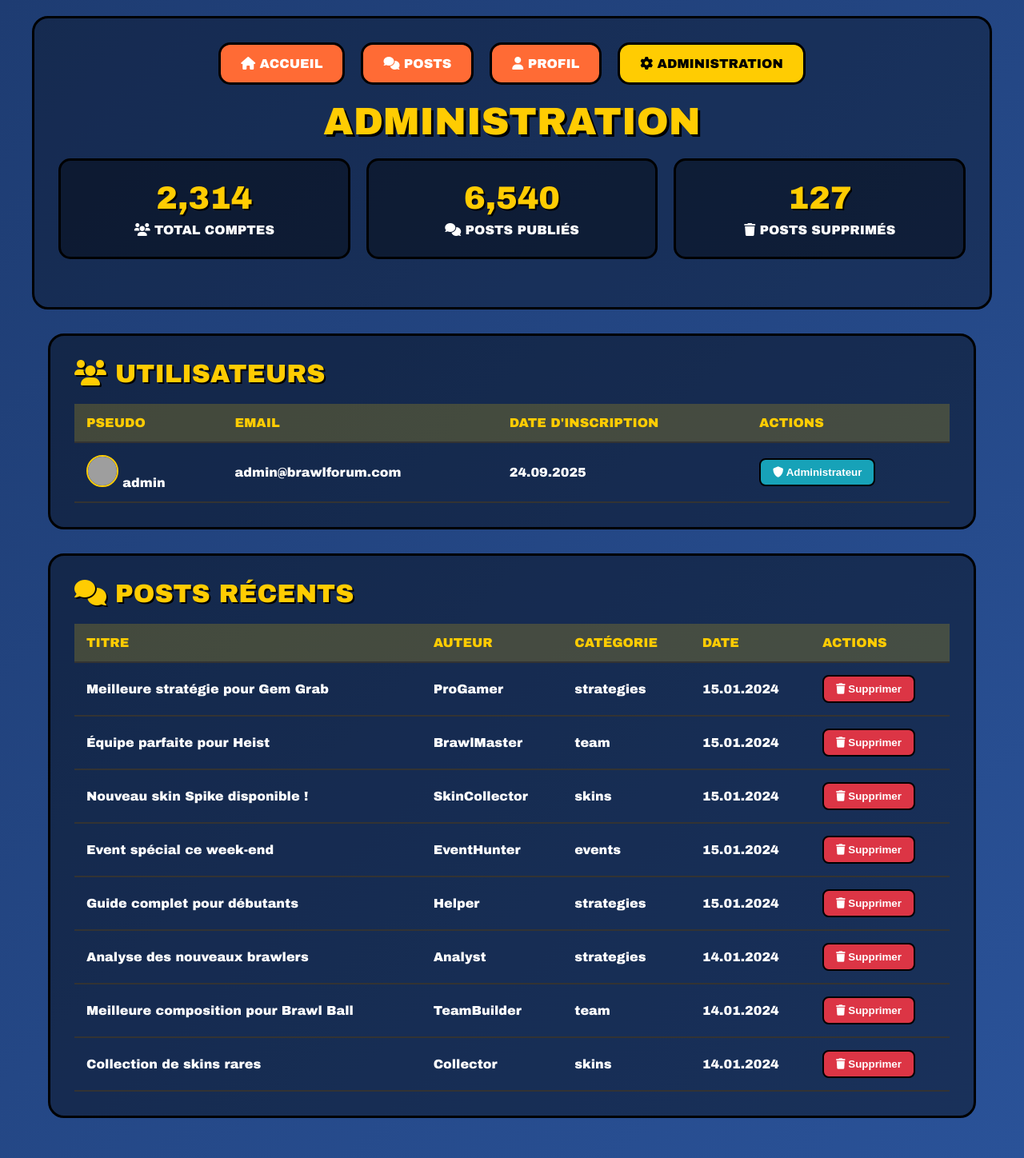
After one commit to Simon-LEPLAT/BrawlForum, a PHP site: page /admin.php in a window 1280 px wide. The commit adds this page. Shown: the whole page at 80% size. Run offline with PHP 8.4, Linux system fonts and the light colour scheme; a user stored in the database is signed in; data comes from the database, SQL or seed files in the repository; grey boxes are pictures that could not be loaded.

Commit message:
page admin + correction de tout

```diff
--- /dev/null
+++ b/admin.php
@@ -0,0 +1,424 @@
+<?php
+require_once 'config/database.php';
+
+// Vérifier si l'utilisateur est connecté
+requireLogin();
+
+// Vérifier si l'utilisateur est admin (pour l'instant, on vérifie si c'est l'utilisateur 'admin')
+$currentUser = $userManager->getCurrentUser();
+if ($currentUser['username'] !== 'admin') {
+    Utils::redirect('index.php');
+}
+
+$error = '';
+$success = '';
+
+// Gestion des actions d'administration
+if ($_SERVER['REQUEST_METHOD'] === 'POST') {
+    $action = $_POST['action'] ?? '';
+    $csrf_token = $_POST['csrf_token'] ?? '';
+
+    if (!Utils::verifyCSRFToken($csrf_token)) {
+        $error = 'Token de sécurité invalide.';
+    } else {
+        switch ($action) {
+            case 'delete_user':
+                $userId = (int)($_POST['user_id'] ?? 0);
+                if ($userId > 0 && $userId !== $currentUser['id']) {
+                    if ($userManager->deleteUser($userId)) {
+                        $success = 'Utilisateur supprimé avec succès.';
+                    } else {
+                        $error = 'Erreur lors de la suppression de l\'utilisateur.';
+                    }
+                } else {
+                    $error = 'Impossible de supprimer cet utilisateur.';
+                }
+                break;
+
+            case 'delete_post':
+                $postId = (int)($_POST['post_id'] ?? 0);
+                if ($postId > 0) {
+                    if ($postManager->deletePost($postId)) {
+                        $success = 'Post supprimé avec succès.';
+                    } else {
+                        $error = 'Erreur lors de la suppression du post.';
+                    }
+                }
+                break;
+        }
+    }
+}
+
+// Récupérer les statistiques
+$stats = [
+    'total_users' => 2314,
+    'total_posts' => 6540,
+    'deleted_posts' => 127
+];
+
+// Récupérer tous les utilisateurs
+$users = $userManager->getAllUsers();
+
+// Récupérer tous les posts
+$posts = $postManager->getAllPosts();
+
+$csrf_token = Utils::generateCSRFToken();
+?>
+<!DOCTYPE html>
+<html lang="fr">
+<head>
+    <meta charset="UTF-8">
+    <meta name="viewport" content="width=device-width, initial-scale=1.0">
+    <title>Brawl Forum - Administration</title>
+    <link rel="stylesheet" href="assets/css/style.css">
+    <link rel="stylesheet" href="https://cdnjs.cloudflare.com/ajax/libs/font-awesome/6.0.0/css/all.min.css">
+    <style>
+        .admin-page {
+            background: linear-gradient(135deg, #1e3c72 0%, #2a5298 100%);
+            min-height: 100vh;
+            padding: 20px 0;
+        }
+
+        .admin-header {
+            background: rgba(0,0,0,0.3);
+            border-radius: 20px;
+            padding: 30px;
+            margin: 0 auto 30px;
+            max-width: 1200px;
+            border: 3px solid #000;
+            text-align: center;
+        }
+
+        .admin-nav {
+            display: flex;
+            justify-content: center;
+            gap: 20px;
+            margin-bottom: 20px;
+            flex-wrap: wrap;
+        }
+
+        .nav-item {
+            background: #ff6b35;
+            color: white;
+            padding: 15px 25px;
+            border-radius: 15px;
+            text-decoration: none;
+            font-weight: bold;
+            border: 3px solid #000;
+            transition: all 0.3s ease;
+            text-transform: uppercase;
+        }
+
+        .nav-item:hover {
+            background: #ff8c42;
+            transform: translateY(-2px);
+        }
+
+        .nav-item.active {
+            background: #ffcc02;
+            color: #000;
+        }
+
+        .admin-title {
+            color: #ffcc02;
+            font-size: 3rem;
+            font-weight: bold;
+            text-shadow: 3px 3px 0px #000;
+            margin-bottom: 20px;
+        }
+
+        .stats-overview {
+            display: grid;
+            grid-template-columns: repeat(auto-fit, minmax(200px, 1fr));
+            gap: 20px;
+            margin-bottom: 30px;
+            max-width: 1200px;
+            margin-left: auto;
+            margin-right: auto;
+        }
+
+        .stat-card {
+            background: rgba(0,0,0,0.4);
+            border-radius: 15px;
+            padding: 25px;
+            text-align: center;
+            border: 3px solid #000;
+            color: white;
+        }
+
+        .stat-number {
+            font-size: 2.5rem;
+            font-weight: bold;
+            color: #ffcc02;
+            text-shadow: 2px 2px 0px #000;
+        }
+
+        .stat-label {
+            font-size: 1rem;
+            margin-top: 10px;
+            text-transform: uppercase;
+            font-weight: bold;
+        }
+
+        .admin-container {
+            max-width: 1200px;
+            margin: 0 auto;
+            padding: 0 20px;
+        }
+
+        .admin-section {
+            background: rgba(0,0,0,0.4);
+            border-radius: 20px;
+            padding: 30px;
+            margin-bottom: 30px;
+            border: 3px solid #000;
+        }
+
+        .section-title {
+            color: #ffcc02;
+            font-size: 2rem;
+            font-weight: bold;
+            text-shadow: 2px 2px 0px #000;
+            margin-bottom: 20px;
+            text-transform: uppercase;
+        }
+
+        .users-table, .posts-table {
+            width: 100%;
+            border-collapse: collapse;
+            margin-top: 20px;
+        }
+
+        .users-table th, .users-table td,
+        .posts-table th, .posts-table td {
+            padding: 15px;
+            text-align: left;
+            border-bottom: 2px solid #333;
+            color: white;
+        }
+
+        .users-table th, .posts-table th {
+            background: rgba(255, 204, 2, 0.2);
+            color: #ffcc02;
+            font-weight: bold;
+            text-transform: uppercase;
+        }
+
+        .user-avatar {
+            width: 40px;
+            height: 40px;
+            border-radius: 50%;
+            border: 2px solid #ffcc02;
+        }
+
+        .action-btn {
+            background: #ff6b35;
+            color: white;
+            border: none;
+            padding: 8px 15px;
+            border-radius: 8px;
+            cursor: pointer;
+            font-weight: bold;
+            border: 2px solid #000;
+            transition: all 0.3s ease;
+        }
+
+        .action-btn:hover {
+            background: #ff8c42;
+            transform: translateY(-1px);
+        }
+
+        .action-btn.danger {
+            background: #dc3545;
+        }
+
+        .action-btn.danger:hover {
+            background: #c82333;
+        }
+
+        .action-btn.info {
+            background: #17a2b8;
+        }
+
+        .action-btn.info:hover {
+            background: #138496;
+        }
+
+        .alert {
+            padding: 15px;
+            border-radius: 10px;
+            margin-bottom: 20px;
+            border: 2px solid #000;
+            font-weight: bold;
+        }
+
+        .alert-success {
+            background: #28a745;
+            color: white;
+        }
+
+        .alert-error {
+            background: #dc3545;
+            color: white;
+        }
+
+        @media (max-width: 768px) {
+            .admin-title {
+                font-size: 2rem;
+            }
+
+            .users-table, .posts-table {
+                font-size: 0.9rem;
+            }
+
+            .users-table th, .users-table td,
+            .posts-table th, .posts-table td {
+                padding: 10px 5px;
+            }
+        }
+    </style>
+</head>
+<body class="admin-page">
+    <div class="admin-header">
+        <div class="admin-nav">
+            <a href="index.php" class="nav-item">
+                <i class="fas fa-home"></i> Accueil
+            </a>
+            <a href="posts.php" class="nav-item">
+                <i class="fas fa-comments"></i> Posts
+            </a>
+            <a href="profile.php" class="nav-item">
+                <i class="fas fa-user"></i> Profil
+            </a>
+            <a href="admin.php" class="nav-item active">
+                <i class="fas fa-cog"></i> Administration
+            </a>
+        </div>
+
+        <h1 class="admin-title">ADMINISTRATION</h1>
+
+        <div class="stats-overview">
+            <div class="stat-card">
+                <div class="stat-number"><?= number_format($stats['total_users']) ?></div>
+                <div class="stat-label">
+                    <i class="fas fa-users"></i> Total comptes
+                </div>
+            </div>
+            <div class="stat-card">
+                <div class="stat-number"><?= number_format($stats['total_posts']) ?></div>
+                <div class="stat-label">
+                    <i class="fas fa-comments"></i> Posts publiés
+                </div>
+            </div>
+            <div class="stat-card">
+                <div class="stat-number"><?= number_format($stats['deleted_posts']) ?></div>
+                <div class="stat-label">
+                    <i class="fas fa-trash"></i> Posts supprimés
+                </div>
+            </div>
+        </div>
+    </div>
+
+    <div class="admin-container">
+        <!-- Messages d'alerte -->
+        <?php if (!empty($error)): ?>
+            <div class="alert alert-error">
+                <i class="fas fa-exclamation-triangle"></i>
+                <?= htmlspecialchars($error) ?>
+            </div>
+        <?php endif; ?>
+
+        <?php if (!empty($success)): ?>
+            <div class="alert alert-success">
+                <i class="fas fa-check-circle"></i>
+                <?= htmlspecialchars($success) ?>
+            </div>
+        <?php endif; ?>
+
+        <!-- Section Utilisateurs -->
+        <div class="admin-section">
+            <h2 class="section-title">
+                <i class="fas fa-users"></i> Utilisateurs
+            </h2>
+
+            <table class="users-table">
+                <thead>
+                    <tr>
+                        <th>Pseudo</th>
+                        <th>Email</th>
+                        <th>Date d'inscription</th>
+                        <th>Actions</th>
+                    </tr>
+                </thead>
+                <tbody>
+                    <?php foreach ($users as $user): ?>
+                        <tr>
+                            <td>
+                                <img src="https://cdn.brawlstats.com/player-icons/28000000.png" alt="Avatar" class="user-avatar">
+                                <?= htmlspecialchars($user['username']) ?>
+                            </td>
+                            <td><?= htmlspecialchars($user['email']) ?></td>
+                            <td><?= date('d.m.Y', strtotime($user['created_at'])) ?></td>
+                            <td>
+                                <?php if ($user['username'] !== 'admin'): ?>
+                                    <form method="POST" style="display: inline;" onsubmit="return confirm('Êtes-vous sûr de vouloir supprimer cet utilisateur ?')">
+                                        <input type="hidden" name="csrf_token" value="<?= htmlspecialchars($csrf_token) ?>">
+                                        <input type="hidden" name="action" value="delete_user">
+                                        <input type="hidden" name="user_id" value="<?= $user['id'] ?>">
+                                        <button type="submit" class="action-btn danger">
+                                            <i class="fas fa-trash"></i> Supprimer le compte
+                                        </button>
+                                    </form>
+                                <?php else: ?>
+                                    <button class="action-btn info" disabled>
+                                        <i class="fas fa-shield-alt"></i> Administrateur
+                                    </button>
+                                <?php endif; ?>
+                            </td>
+                        </tr>
+                    <?php endforeach; ?>
+                </tbody>
+            </table>
+        </div>
+
+        <!-- Section Posts -->
+        <div class="admin-section">
+            <h2 class="section-title">
+                <i class="fas fa-comments"></i> Posts récents
+            </h2>
+
+            <table class="posts-table">
+                <thead>
+                    <tr>
+                        <th>Titre</th>
+                        <th>Auteur</th>
+                        <th>Catégorie</th>
+                        <th>Date</th>
+                        <th>Actions</th>
+                    </tr>
+                </thead>
+                <tbody>
+                    <?php foreach (array_slice($posts, 0, 10) as $post): ?>
+                        <tr>
+                            <td><?= htmlspecialchars($post['title']) ?></td>
+                            <td><?= htmlspecialchars($post['author']) ?></td>
+                            <td><?= htmlspecialchars($post['category']) ?></td>
+                            <td><?= date('d.m.Y', strtotime($post['created_at'])) ?></td>
+                            <td>
+                                <form method="POST" style="display: inline;" onsubmit="return confirm('Êtes-vous sûr de vouloir supprimer ce post ?')">
+                                    <input type="hidden" name="csrf_token" value="<?= htmlspecialchars($csrf_token) ?>">
+                                    <input type="hidden" name="action" value="delete_post">
+                                    <input type="hidden" name="post_id" value="<?= $post['id'] ?>">
+                                    <button type="submit" class="action-btn danger">
+                                        <i class="fas fa-trash"></i> Supprimer
+                                    </button>
+                                </form>
+                            </td>
+                        </tr>
+                    <?php endforeach; ?>
+                </tbody>
+            </table>
+        </div>
+    </div>
+</body>
+</html>
--- a/assets/css/style.css
+++ b/assets/css/style.css
@@ -546,33 +546,14 @@ body:not(.login-page):not(.register-page) {
     align-items: flex-start !important;
     justify-content: center !important;
     min-height: 100vh !important;
-    background: linear-gradient(135deg, rgba(142, 68, 173, 0.8) 0%, rgba(106, 27, 154, 0.8) 50%, rgba(74, 20, 140, 0.8) 100%),
-                url('../img/background-register.png') center/cover no-repeat !important;
+    background: url('../img/background-register.png') center/cover no-repeat !important;
     position: relative !important;
     overflow-y: auto !important;
     overflow-x: hidden !important;
     padding: 20px 0 !important;
 }
 
-/* Éléments décoratifs en arrière-plan */
-.register-page::before {
-    content: '';
-    position: absolute;
-    top: -50%;
-    left: -50%;
-    width: 200%;
-    height: 200%;
-    background:
-        radial-gradient(circle at 20% 80%, rgba(255,255,255,0.1) 0%, transparent 50%),
-        radial-gradient(circle at 80% 20%, rgba(255,255,255,0.1) 0%, transparent 50%),
-        radial-gradient(circle at 40% 40%, rgba(255,215,0,0.1) 0%, transparent 50%);
-    animation: float 20s ease-in-out infinite;
-}
-
-@keyframes float {
-    0%, 100% { transform: translateY(0px) rotate(0deg); }
-    50% { transform: translateY(-20px) rotate(180deg); }
-}
+/* Éléments décoratifs supprimés pour un fond propre */
 
 .register-container {
     background: rgba(0,0,0,0.4);
--- a/config/database.php
+++ b/config/database.php
@@ -200,6 +200,49 @@ class UserManager {
     public function logout() {
         session_destroy();
         return true;
+    }
+
+    // Récupérer tous les utilisateurs (pour l'administration)
+    public function getAllUsers() {
+        $conn = $this->db->getConnection();
+
+        if (!$conn) {
+            // Retourner des données fictives si pas de connexion
+            return [
+                ['id' => 1, 'username' => 'admin', 'email' => 'admin@brawlforum.com', 'created_at' => '2023-01-01 00:00:00'],
+                ['id' => 2, 'username' => 'MaxPower', 'email' => 'maxpower@email.com', 'created_at' => '2023-02-12 00:00:00'],
+                ['id' => 3, 'username' => 'StarPlayer', 'email' => 'starplayer@email.com', 'created_at' => '2022-10-02 00:00:00'],
+                ['id' => 4, 'username' => 'Brawler33', 'email' => 'brawler33@email.com', 'created_at' => '2022-05-21 00:00:00'],
+                ['id' => 5, 'username' => 'NinjaX', 'email' => 'ninjaX@email.com', 'created_at' => '2021-12-08 00:00:00']
+            ];
+        }
+
+        try {
+            $stmt = $conn->prepare("SELECT id, username, email, created_at FROM users WHERE is_active = 1 ORDER BY created_at DESC");
+            $stmt->execute();
+            return $stmt->fetchAll(PDO::FETCH_ASSOC);
+        } catch (PDOException $e) {
+            error_log("Erreur récupération utilisateurs: " . $e->getMessage());
+            return [];
+        }
+    }
+
+    // Supprimer un utilisateur (pour l'administration)
+    public function deleteUser($userId) {
+        $conn = $this->db->getConnection();
+
+        if (!$conn) {
+            return true; // Simulation de succès
+        }
+
+        try {
+            // Marquer l'utilisateur comme inactif plutôt que de le supprimer
+            $stmt = $conn->prepare("UPDATE users SET is_active = 0 WHERE id = ? AND id != 1"); // Protéger l'admin principal
+            return $stmt->execute([$userId]);
+        } catch (PDOException $e) {
+            error_log("Erreur suppression utilisateur: " . $e->getMessage());
+            return false;
+        }
     }
 }
 
@@ -429,6 +472,24 @@ class PostManager {
             return $post['category'] === $category;
         });
     }
+
+    // Supprimer un post (pour l'administration)
+    public function deletePost($postId) {
+        $conn = $this->db->getConnection();
+
+        if (!$conn) {
+            return true; // Simulation de succès
+        }
+
+        try {
+            // Supprimer le post et ses commentaires associés
+            $stmt = $conn->prepare("DELETE FROM posts WHERE id = ?");
+            return $stmt->execute([$postId]);
+        } catch (PDOException $e) {
+            error_log("Erreur suppression post: " . $e->getMessage());
+            return false;
+        }
+    }
 }
 
 // Classe utilitaire
--- a/login.php
+++ b/login.php
@@ -8,6 +8,11 @@ $success = '';
 if ($userManager->isLoggedIn()) {
     Utils::redirect('index.php');
 }
+
+if (!isset($csrf_token)) {
+    $csrf_token = bin2hex(random_bytes(32)); // génère un token sécurisé
+}
+
 
 // Traitement du formulaire de connexion
 if ($_SERVER['REQUEST_METHOD'] === 'POST') {
--- a/register.php
+++ b/register.php
@@ -10,6 +10,11 @@ if (isset($_SESSION['user_id'])) {
     header('Location: profile.php');
     exit();
 }
+
+if (!isset($csrf_token)) {
+    $csrf_token = bin2hex(random_bytes(32)); // génère un token sécurisé
+}
+
 
 // Traitement du formulaire d'inscription
 if ($_SERVER['REQUEST_METHOD'] === 'POST') {
```
